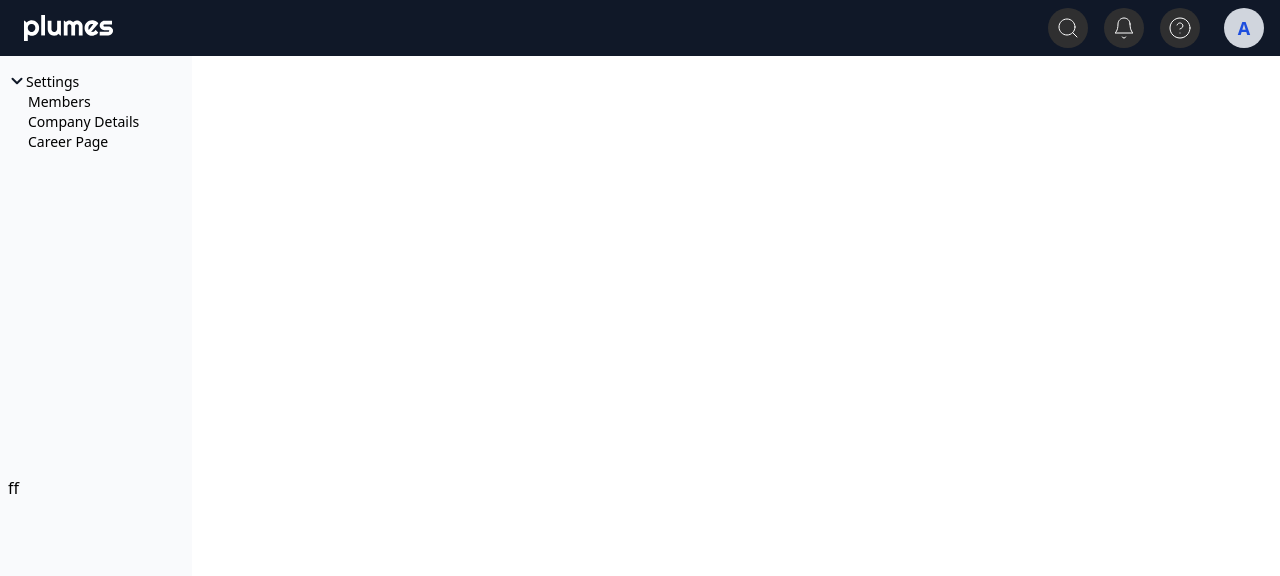
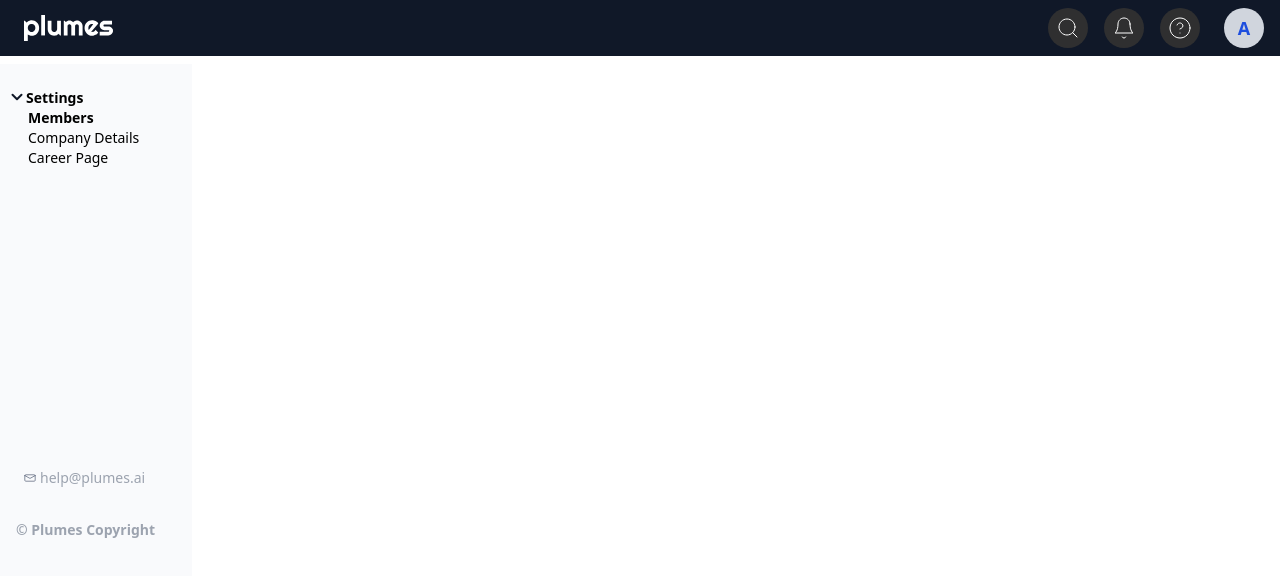
Before and after one commit to satyamksharma/demo-1, a Next.js app: page / in a window 1280 px wide. Shown: the top 576 px of the page. Built offline with nearby package versions, Linux system fonts and the light colour scheme.

Commit message:
update: sidebar static elements

```diff
--- a/src/app/page.js
+++ b/src/app/page.js
@@ -40,22 +40,34 @@ export default function Home() {
 
             <section className=''>
                 {/* sidebar */}
-                <aside className=' fixed flex flex-col justify-between bg-primary-50 h-full w-48 my-12 py-6 px-2 z-20'>
+                <aside className=' fixed flex flex-col justify-between bg-primary-50 h-full w-48 my-16 py-6 px-2 z-20'>
                     <div className=' text-sm'>
                         <button className='flex'>
                             <img
                                 src='./down.svg'
                                 alt='down'
                             />
-                            <span className='active:font-semibold'>Settings</span>
+                            <span className='active:font-semibold font-semibold'>Settings</span>
                         </button>
-                        <ul className=' ml-5'>
-                            <li className='active:font-semibold'>Members</li>
-                            <li className='active:font-semibold'>Company Details</li>
-                            <li className='active:font-semibold'>Career Page</li>
+                        <ul className=' ml-5 '>
+                            <li className='active:font-semibold font-semibold cursor-pointer'>
+                                Members
+                            </li>
+                            <li className='active:font-semibold cursor-pointer'>Company Details</li>
+                            <li className='active:font-semibold cursor-pointer'>Career Page</li>
                         </ul>
                     </div>
-                    <div className=''>ff</div>
+                    <ul className=' mx-2 text-sm flex flex-col gap-y-8'>
+                        <li className='flex px-2'>
+                            <img
+                                src='./mail.svg'
+                                alt='mail'
+                                className=' my-auto w-3 h-3'
+                            />
+                            <span className=' text-gray-400 mx-1'>help@plumes.ai</span>
+                        </li>
+                        <li className=' text-gray-400 font-semibold'> &copy; Plumes Copyright</li>
+                    </ul>
                     <div className=''></div>
                 </aside>
                 {/* main content */}
```
Also changed, not shown: public/mail.svg (added).
